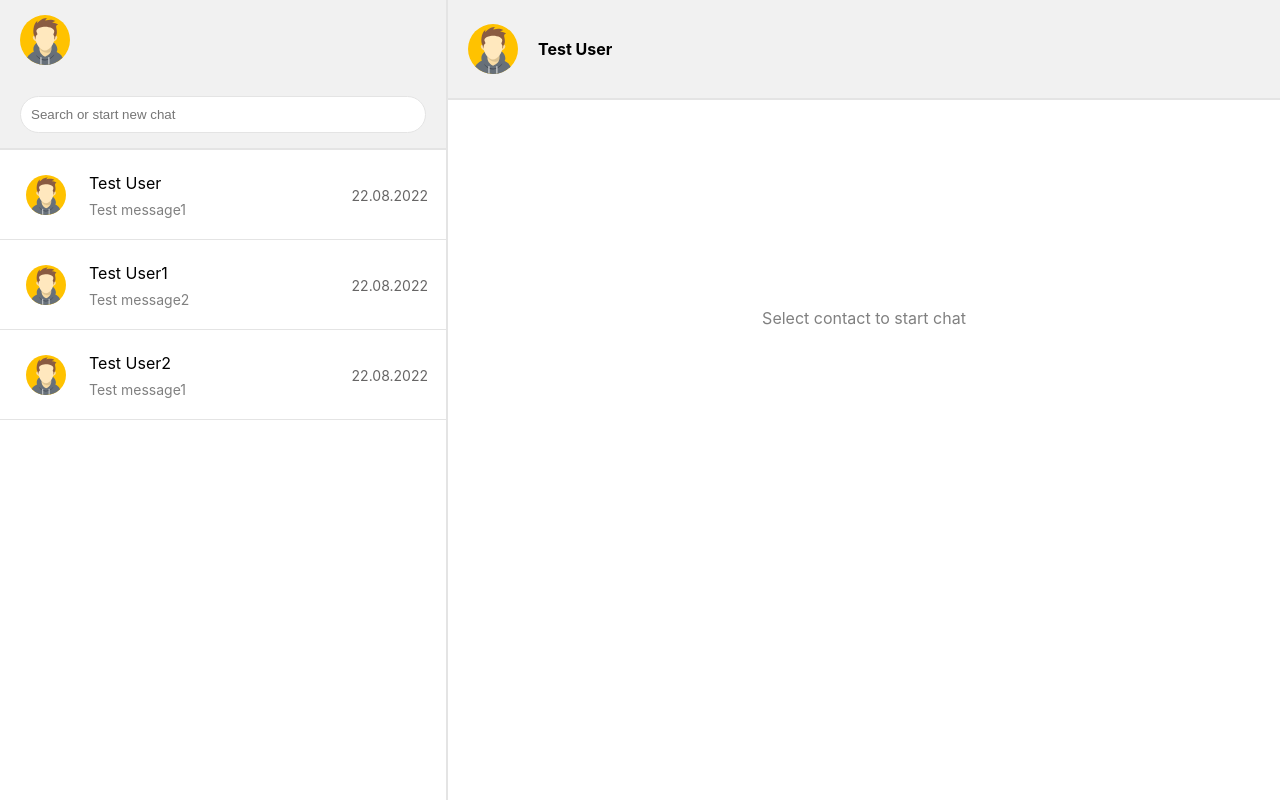
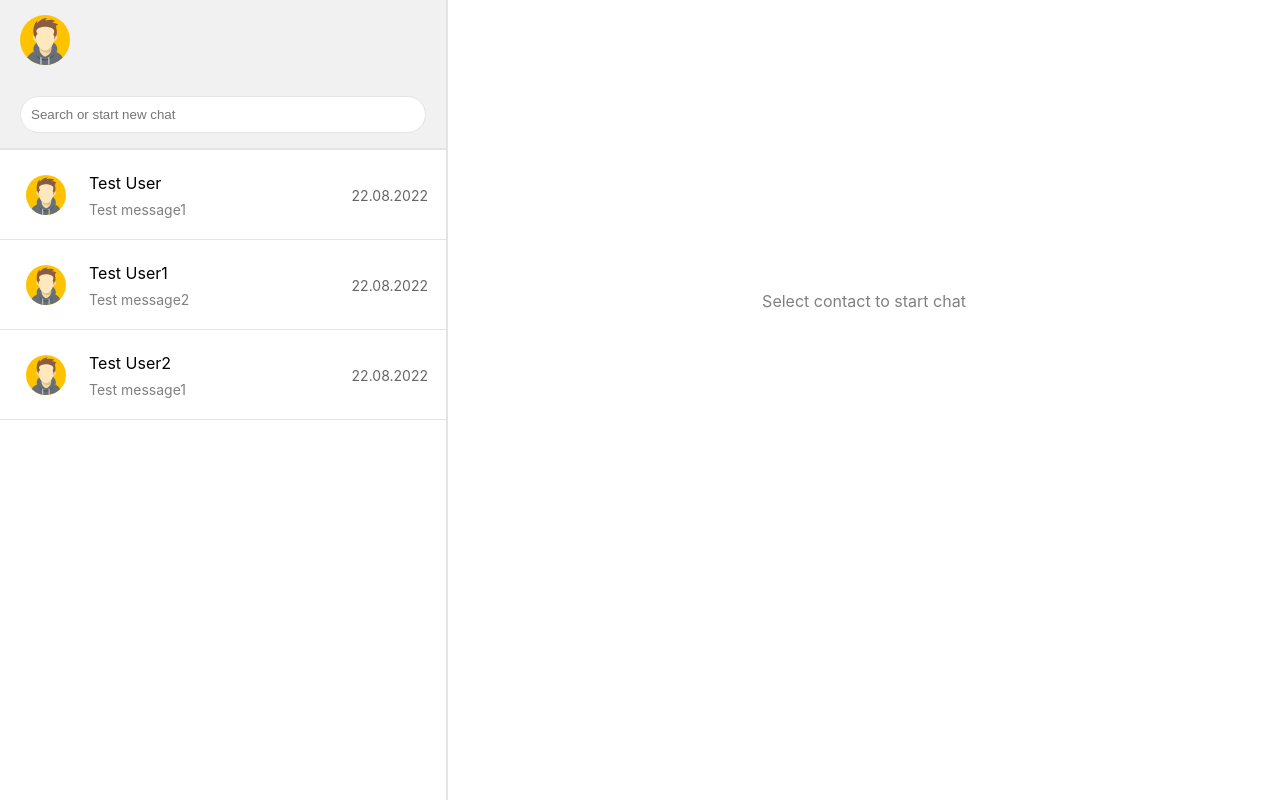
Before and after one commit to yupaziura/test-messenger, a React (Create React App) app: page / in a window 1280 px wide. Built offline with nearby package versions, Linux system fonts and the light colour scheme.

Commit message:
Edit contact panel

```diff
--- a/src/App.js
+++ b/src/App.js
@@ -41,7 +41,7 @@ function App() {
       </ContactsWindow>
 
       <MessagesWindow>
-        <ContactPanel/>
+        {index !== null? <ContactPanel index={index} source={source}/> : null}
         <MessageList index={index} source={source}/>
         {index !== null? <InputPanel index={index} setSource={setSource} source={source}/> : null}
       </MessagesWindow>
--- a/src/components/ContactPanel/ContactPanel.js
+++ b/src/components/ContactPanel/ContactPanel.js
@@ -6,9 +6,9 @@ import data from '../../db/source.js';
 // styles
 import './ContactPanel.scss';
 
-const ContactPanel = (props) => {
+const ContactPanel = ({index, source}) => {
 
-    const {Image} = data[0];
+    const {Image} = source[index];
 
     return (
         <div className='single_contact'>
@@ -16,7 +16,7 @@ const ContactPanel = (props) => {
                 <Image/>
             </div>
             <div className="single_contact__name">
-                <h4>{data[0].name}</h4>
+                <h4>{source[index]?.name}</h4>
             </div>
         </div>
     )
--- a/src/components/MessageList/MessageList.scss
+++ b/src/components/MessageList/MessageList.scss
@@ -3,7 +3,7 @@
     overflow-y: scroll;
 
     .start{
-        margin-top: 25%;
+        margin-top: 35%;
         text-align: center;
         color: grey;
     }
```
